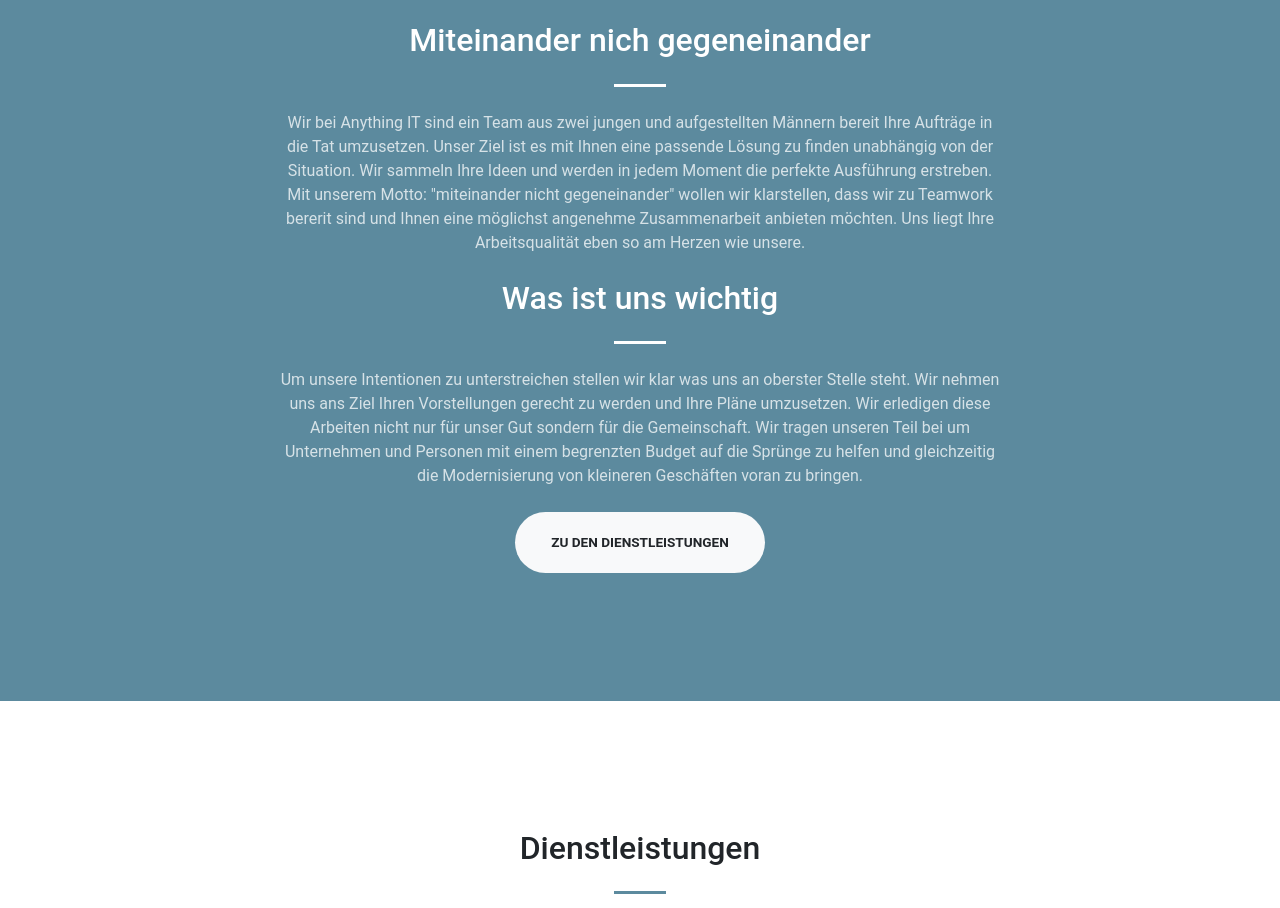
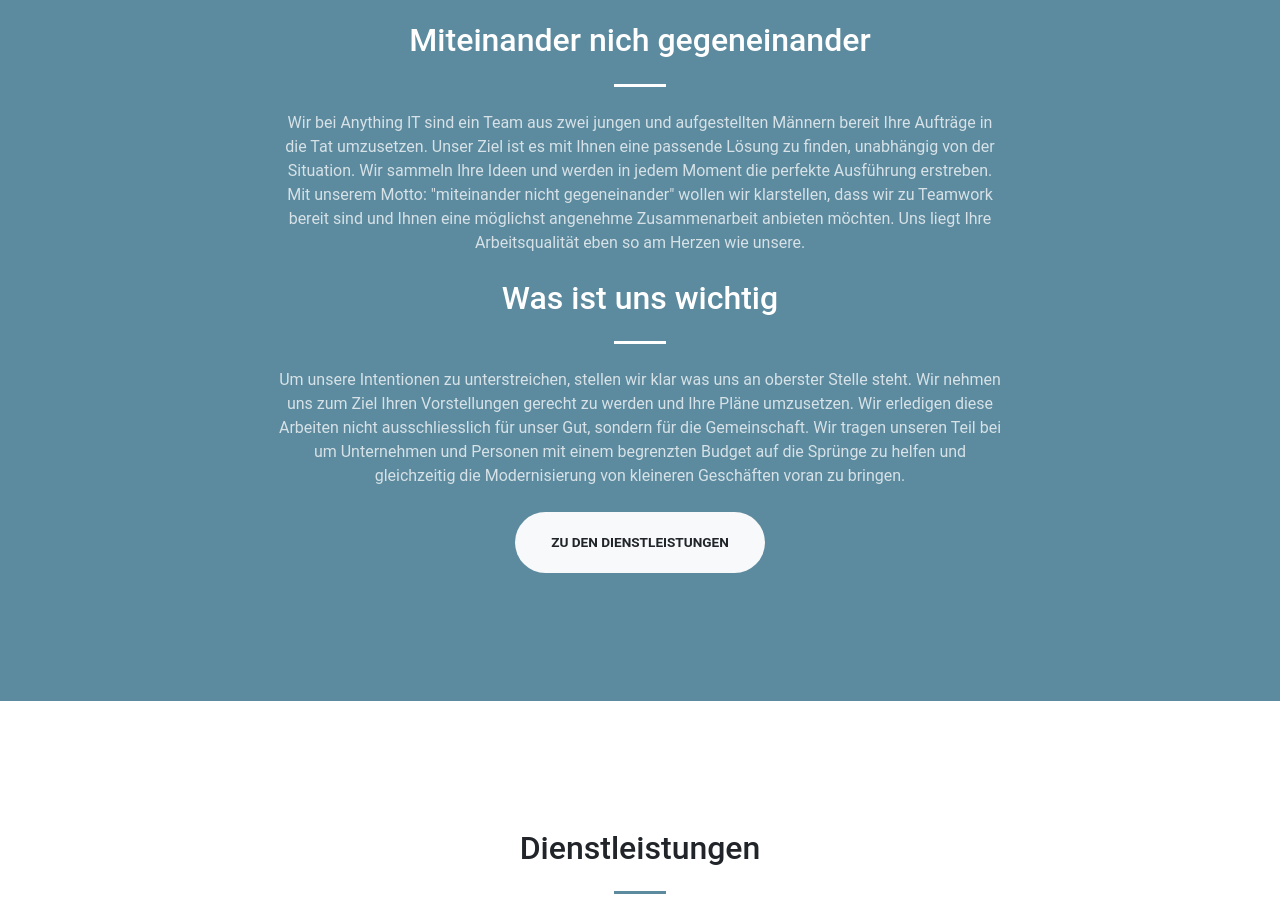
Before and after one commit to anythingit1/anythingit1.github.io, a plain HTML site: page index.html in a window 1280 px wide. Shown: the part 1260-2168 px from the top of the page. Drawn offline with nearby package versions, Linux system fonts and the light colour scheme.

Commit message:
Update index.html

```diff
--- a/index.html
+++ b/index.html
@@ -58,13 +58,13 @@
                     <div class="col-lg-8 text-center">
                         <h2 class="text-white mt-0">Unsere Vision</h2>
                         <hr class="divider light my-4" />
-                        <p class="text-white-75 mb-4">Wir bei Anything IT setzen uns dafür ein, dass auch klein bis mittelgrosse Firmen die Möglichkeit haben in der heutigen, modernen Welt Relevanz zu schaffen. Oft wird unterschätzt wie sehr eine funktionierende und professionelle Webseite Ihr Image ausmacht oder wie stark Workflows/Arbeitsabläufe verbessert und optimiert werden können mit neuwertiger Hardware. Sei es in Bereichen des Arbeitsplatz oder des Netzwerks überall kann die Arbeits-Effizienz und Zufriedenheit mit passender Infrastruktur erhöht werden. Heutzutage sind sehr viele Menschen sehr abhängig vom Eindruck, welchen Sie im Internet hinterlassen. Unser Ziel ist es Ihre erste und preislich fairste Anlaufstelle zu sein für alle auftretende IT-Anliegen. Wir wollen für alle eine faire Chance schaffen in unserer heutigen Gesellschaft eine ansprechende und seriöse Arbeitumgebung zu erleben und bei allen Menschen den richtigen Eindruck zu hinterlassen. </p>
+                        <p class="text-white-75 mb-4">Wir bei Anything IT setzen uns dafür ein, dass auch klein bis mittelgrosse Firmen die Möglichkeit haben in der heutigen, modernen Welt Relevanz zu schaffen. Oft wird unterschätzt wie sehr eine funktionierende und professionelle Webseite Ihr Image ausmacht oder wie stark Workflows/Arbeitsabläufe verbessert und optimiert werden können mit neuwertiger Hardware. Sei es in Bereichen des Arbeitsplatzes oder des Netzwerks überall kann die Arbeits-Effizienz und Zufriedenheit mit passender Infrastruktur erhöht werden. Heutzutage sind sehr viele Menschen sehr abhängig vom Eindruck, welchen Sie im Internet hinterlassen. Unser Ziel ist es Ihre erste und preislich fairste Anlaufstelle zu sein für alle auftretenden IT-Anliegen. Wir wollen für alle eine faire Chance schaffen in unserer heutigen Gesellschaft eine ansprechende und seriöse Arbeitsumgebung zu erleben und bei allen Menschen den richtigen Eindruck zu hinterlassen. </p>
 			<h2 class="text-white mt-0">Miteinander nich gegeneinander</h2>
                         <hr class="divider light my-4" />
-                        <p class="text-white-75 mb-4">Wir bei Anything IT sind ein Team aus zwei jungen und aufgestellten Männern bereit Ihre Aufträge in die Tat umzusetzen. Unser Ziel ist es mit Ihnen eine passende Lösung zu finden unabhängig von der Situation. Wir sammeln Ihre Ideen und werden in jedem Moment die perfekte Ausführung erstreben. Mit unserem Motto: "miteinander nicht gegeneinander" wollen wir klarstellen, dass wir zu Teamwork bererit sind und Ihnen eine möglichst angenehme Zusammenarbeit anbieten möchten. Uns liegt Ihre Arbeitsqualität eben so am Herzen wie unsere. </p>
+                        <p class="text-white-75 mb-4">Wir bei Anything IT sind ein Team aus zwei jungen und aufgestellten Männern bereit Ihre Aufträge in die Tat umzusetzen. Unser Ziel ist es mit Ihnen eine passende Lösung zu finden, unabhängig von der Situation. Wir sammeln Ihre Ideen und werden in jedem Moment die perfekte Ausführung erstreben. Mit unserem Motto: "miteinander nicht gegeneinander" wollen wir klarstellen, dass wir zu Teamwork bereit sind und Ihnen eine möglichst angenehme Zusammenarbeit anbieten möchten. Uns liegt Ihre Arbeitsqualität eben so am Herzen wie unsere. </p>
 			<h2 class="text-white mt-0">Was ist uns wichtig</h2>
                         <hr class="divider light my-4" />
-                        <p class="text-white-75 mb-4">Um unsere Intentionen zu unterstreichen stellen wir klar was uns an oberster Stelle steht. Wir nehmen uns ans Ziel Ihren Vorstellungen gerecht zu werden und Ihre Pläne umzusetzen. Wir erledigen diese Arbeiten nicht nur für unser Gut sondern für die Gemeinschaft. Wir tragen unseren Teil bei um Unternehmen und Personen mit einem begrenzten Budget auf die Sprünge zu helfen und gleichzeitig die Modernisierung von kleineren Geschäften voran zu bringen. </p>
+                        <p class="text-white-75 mb-4">Um unsere Intentionen zu unterstreichen, stellen wir klar was uns an oberster Stelle steht. Wir nehmen uns zum Ziel Ihren Vorstellungen gerecht zu werden und Ihre Pläne umzusetzen. Wir erledigen diese Arbeiten nicht ausschliesslich für unser Gut, sondern für die Gemeinschaft. Wir tragen unseren Teil bei um Unternehmen und Personen mit einem begrenzten Budget auf die Sprünge zu helfen und gleichzeitig die Modernisierung von kleineren Geschäften voran zu bringen. </p>
                         <a class="btn btn-light btn-xl js-scroll-trigger" href="#services">Zu den Dienstleistungen</a>
                     </div>
                 </div>
```
